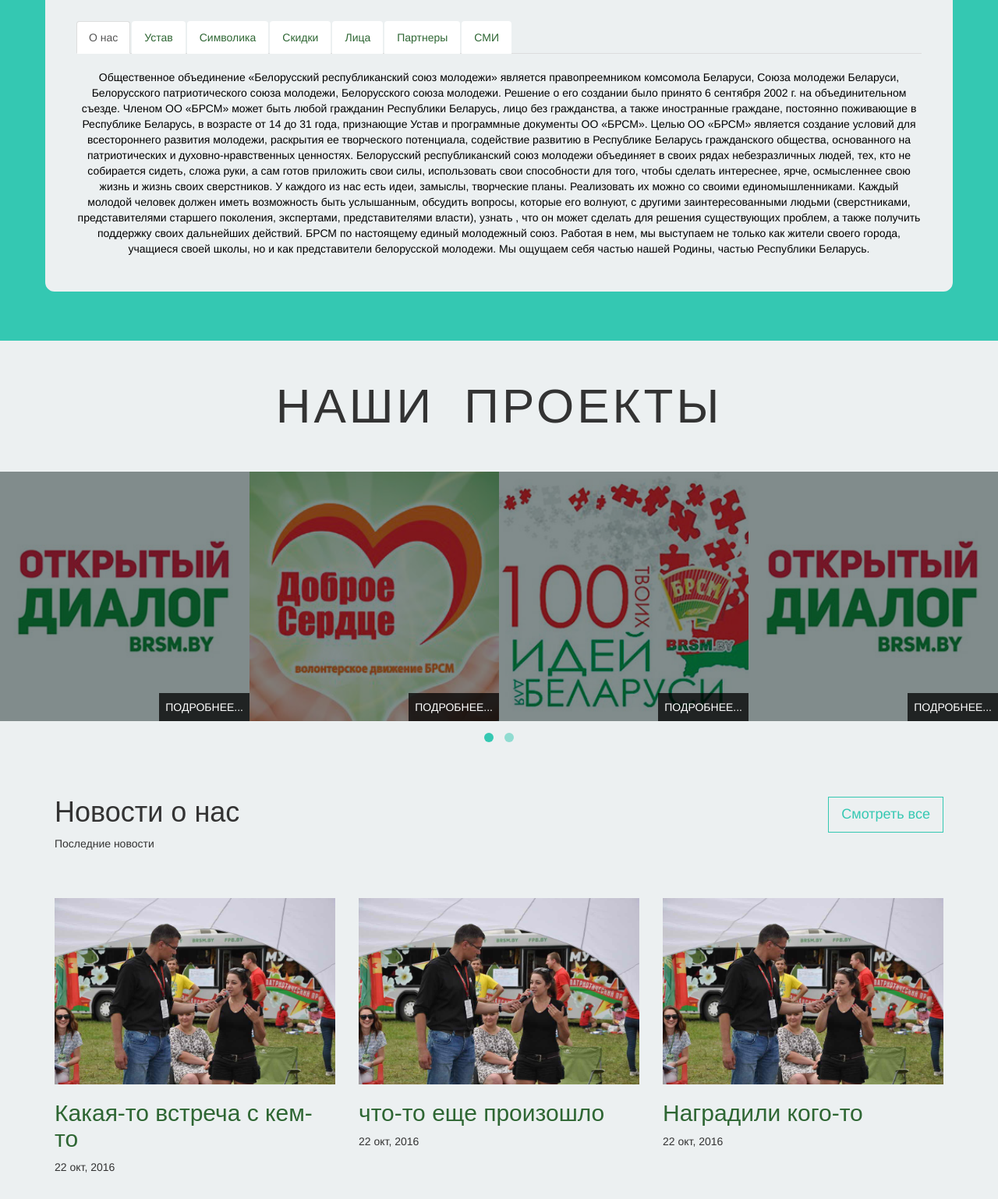
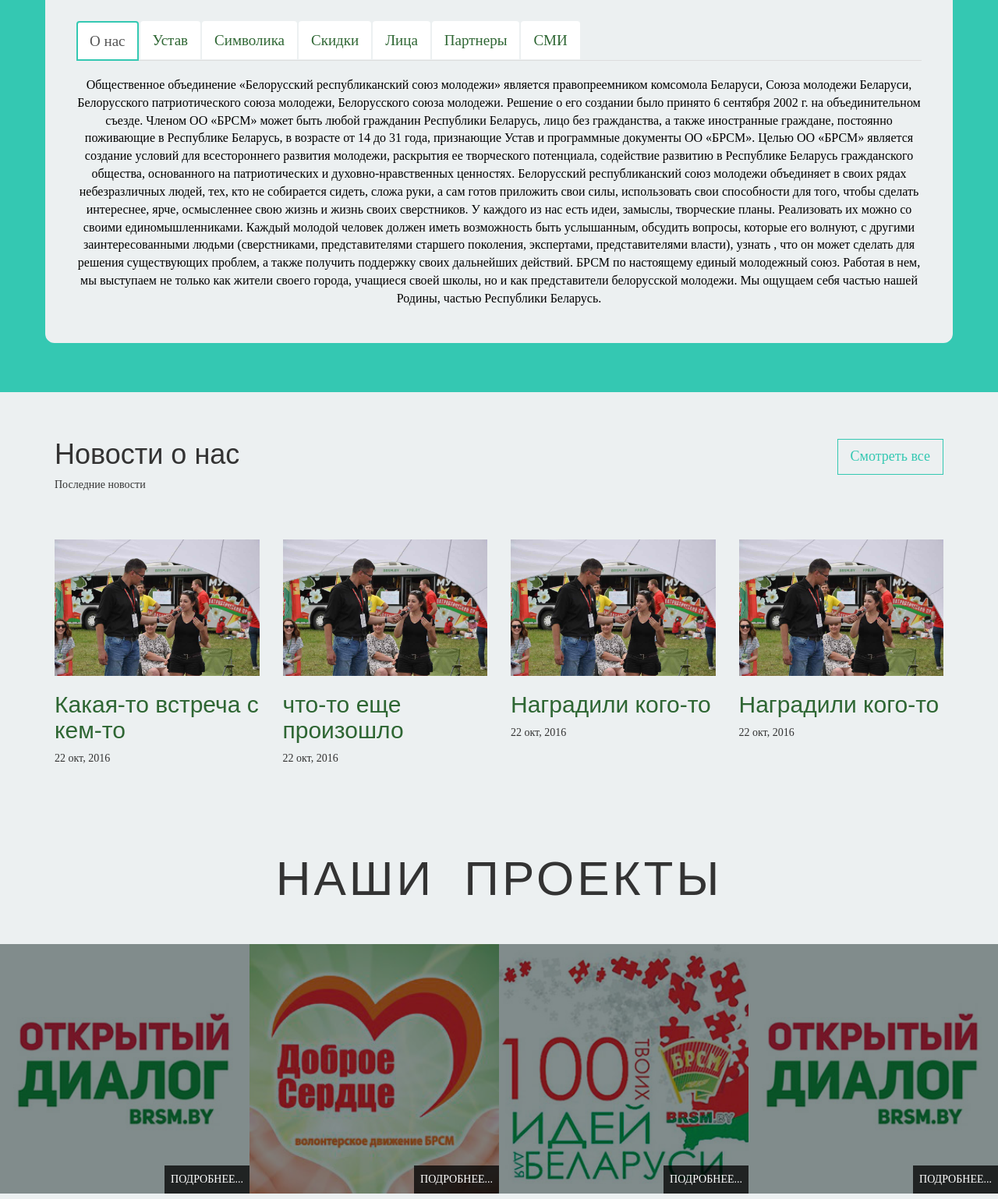
Before and after one commit to darron555/lidabrsm, a plain HTML site: page index.html in a window 1280 px wide. Shown: the part 678-2216 px from the top of the page at 78% size. Drawn offline with Linux system fonts and the light colour scheme; a web font is replaced by a local one.

Commit message:
30/01/2016 v.1.0.2

```diff
--- a/css/main.css
+++ b/css/main.css
@@ -3,18 +3,27 @@
 /* ==========================================================================
     General
 ========================================================================== */
+
+@font-face {
+    src: url("../fonts/aassuannr.ttf");
+    font-family: aassuannr; /* Имя шрифта */
+}
+
 h1,h2,h3,h4,h5,h6,.navbar {
     /*font-family:'Oswald';*/
-    font-family: 'News Cycle', sans-serif;
+    font-family: aassuannr, sans-serif;
     /*font-weight:100;*/
     font-weight: 400;
 }
 
 body {
     padding-top: 70px;
+    font-family:aassuannr ;
 }
  a:active, a:hover, a:focus{
     outline: none;
+     color:#9e4140;
+     text-decoration: none;
 }
 
 a {
@@ -29,10 +38,7 @@ a {
     color: #2e6633;
 }
 
-a:hover {
-    color:#9e4140;
-    text-decoration: none;
-}
+
 .btn-o {
     border:1px solid #34c8b2;
     /*border-radius*/
@@ -247,7 +253,7 @@ Recent works
     padding: 40px 0px;
     text-align: center;
     font-size: 62px;
-    font-family: 'News Cycle', sans-serif;
+    font-family: aassuannr, sans-serif;
     word-spacing: 17px;
     letter-spacing: 4px;
     font-weight: 400;
@@ -401,9 +407,11 @@ Responsive styles
 }
 .about ul li a{
     background: white;
+    font-size: 19px;
 }
 .tab-content{
     margin: 20px 0 ;
+    font-size: 16px;
 }
 
 .about-row{
@@ -412,3 +420,9 @@ Responsive styles
     padding: 25px;
     border-radius: 15px;
 }
+.nav .open > a, .nav .open > a:hover, .nav .open > a:focus{
+    background-color: #9e4140!important;
+}
+.about .nav-tabs > li.active > a, .nav-tabs > li.active > a:hover, .nav-tabs > li.active > a:focus{
+    border: 2px solid #34C8B2;
+}
--- a/index.html
+++ b/index.html
@@ -56,7 +56,7 @@
             <div class="container-fluid">
                 <!-- Brand and toggle get grouped for better mobile display -->
                 <div class="navbar-header">
-                    <button type="button" class="navbar-toggle collapsed " data-toggle="collapse" data-target="#bs-example-navbar-collapse-1" aria-expanded="false">
+                    <button type="button" class="navbar-toggle collapsed " data-toggle="collapse" data-target="#bs-example-navbar-collapse-1" aria-expanded="true">
                         <span class="sr-only">Toggle navigation</span>
                         <span class="icon-bar"></span>
                         <span class="icon-bar"></span>
@@ -67,27 +67,12 @@
 
                 <!-- Collect the nav links, forms, and other content for toggling -->
                 <div class="collapse navbar-collapse" id="bs-example-navbar-collapse-1">
-                    <!--<ul class="nav navbar-nav">
-                        <li class="active"><a href="#">Link <span class="sr-only">(current)</span></a></li>
-                        <li><a href="#">Link</a></li>
-                        <li class="dropdown">
-                            <a href="#" class="dropdown-toggle" data-toggle="dropdown" role="button" aria-haspopup="true" aria-expanded="false">Dropdown <span class="caret"></span></a>
-                            <ul class="dropdown-menu">
-                                <li><a href="#">Action</a></li>
-                                <li><a href="#">Another action</a></li>
-                                <li><a href="#">Something else here</a></li>
-                                <li role="separator" class="divider"></li>
-                                <li><a href="#">Separated link</a></li>
-                                <li role="separator" class="divider"></li>
-                                <li><a href="#">One more separated link</a></li>
-                            </ul>
-                        </li>
-                    </ul>-->
+
                     <form class="navbar-form navbar-right">
                         <div class="form-group">
-                            <input type="text" class="form-control" placeholder="Search">
+                            <input type="text" class="form-control" placeholder="Поиск">
                         </div>
-                        <button type="submit" class="btn btn-default">Submit</button>
+                        <button type="submit" class="btn btn-default">Искать</button>
                     </form>
                     <ul class="nav navbar-nav navbar-right">
                         <li><a href="#">Главная</a></li>
@@ -102,13 +87,13 @@
                         <li><a href="#">В союз с друзьями</a></li>
                         <li><a href="#">Контакты</a></li>
                         <li class="dropdown">
-                            <a href="#" class="dropdown-toggle" data-toggle="dropdown" role="button" aria-haspopup="true" aria-expanded="false">Dropdown <span class="caret"></span></a>
+                            <a href="#" class="dropdown-toggle" data-toggle="dropdown" role="button" aria-haspopup="true" aria-expanded="false">Надо подумать<span class="caret"></span></a>
                             <ul class="dropdown-menu">
-                                <li><a href="#">Action</a></li>
-                                <li><a href="#">Another action</a></li>
-                                <li><a href="#">Something else here</a></li>
+                                <li><a href="#">Ссылка</a></li>
+                                <li><a href="#">Ссылка</a></li>
+                                <li><a href="#">Ссылка</a></li>
                                 <li role="separator" class="divider"></li>
-                                <li><a href="#">Separated link</a></li>
+                                <li><a href="#">Ссылка</a></li>
                             </ul>
                         </li>
                     </ul>
@@ -159,18 +144,18 @@
                         <div class="about">
                             <!-- Nav tabs -->
                             <ul class="nav nav-tabs" role="tablist">
-                                <li role="presentation" class="active"><a href="#about" aria-controls="about" role="tab" data-toggle="tab">О нас</a></li>
+                                <li role="presentation" class="active"><a href="#abouts" aria-controls="abouts" role="tab" data-toggle="tab">О нас</a></li>
                                 <li role="presentation"><a href="#profile" aria-controls="profile" role="tab" data-toggle="tab">Устав</a></li>
-                                <li role="presentation"><a href="#profile" aria-controls="profile" role="tab" data-toggle="tab">Символика</a></li>
-                                <li role="presentation"><a href="#messages" aria-controls="messages" role="tab" data-toggle="tab">Скидки</a></li>
-                                <li role="presentation"><a href="#settings" aria-controls="settings" role="tab" data-toggle="tab">Лица</a></li>
-                                <li role="presentation"><a href="#settings" aria-controls="settings" role="tab" data-toggle="tab">Партнеры</a></li>
-                                <li role="presentation"><a href="#settings" aria-controls="settings" role="tab" data-toggle="tab">СМИ</a></li>
+                                <li role="presentation"><a href="#symb" aria-controls="symb" role="tab" data-toggle="tab">Символика</a></li>
+                                <li role="presentation"><a href="#discounts" aria-controls="discounts" role="tab" data-toggle="tab">Скидки</a></li>
+                                <li role="presentation"><a href="#faces" aria-controls="faces" role="tab" data-toggle="tab">Лица</a></li>
+                                <li role="presentation"><a href="#partn" aria-controls="partn" role="tab" data-toggle="tab">Партнеры</a></li>
+                                <li role="presentation"><a href="#SMI" aria-controls="SMI" role="tab" data-toggle="tab">СМИ</a></li>
                             </ul>
 
                             <!-- Tab panes -->
                             <div class="tab-content">
-                                <div role="tabpanel" class="tab-pane  active" id="about">
+                                <div role="tabpanel" class="tab-pane  active" id="abouts">
                                     Общественное объединение «Белорусский республиканский союз молодежи» является правопреемником комсомола Беларуси, Союза молодежи Беларуси, Белорусского патриотического союза молодежи, Белорусского союза молодежи. Решение о его создании было принято 6 сентября 2002 г. на объединительном съезде. Членом ОО «БРСМ» может быть любой гражданин Республики Беларусь, лицо без гражданства, а также иностранные граждане, постоянно поживающие в Республике Беларусь, в возрасте от 14 до 31 года, признающие Устав и программные документы ОО «БРСМ».
 
                                     Целью ОО «БРСМ» является создание условий для всестороннего развития молодежи, раскрытия ее творческого потенциала, содействие развитию в Республике Беларусь гражданского общества, основанного на патриотических и духовно-нравственных ценностях. Белорусский республиканский союз молодежи объединяет в своих рядах небезразличных людей, тех, кто не собирается сидеть, сложа руки, а сам готов приложить свои силы, использовать свои способности для того, чтобы сделать интереснее, ярче, осмысленнее свою жизнь и жизнь своих сверстников.
@@ -229,11 +214,20 @@
                                     </div>
                                 </div>
 
-                                <div role="tabpanel" class="tab-pane fade" id="messages">
+                                <div role="tabpanel" class="tab-pane fade" id="symb">
                                     ...
                                 </div>
 
-                                <div role="tabpanel" class="tab-pane fade" id="settings">
+                                <div role="tabpanel" class="tab-pane fade" id="discounts">
+                                    ...
+                                </div>
+                                <div role="tabpanel" class="tab-pane fade" id="faces">
+                                    ...
+                                </div>
+                                <div role="tabpanel" class="tab-pane fade" id="partn">
+                                    ...
+                                </div>
+                                <div role="tabpanel" class="tab-pane fade" id="SMI">
                                     ...
                                 </div>
                             </div>
@@ -245,6 +239,41 @@
                 </div>
             </div>
         </div>
+
+
+        <div id="news" class="content-block content-block-gray">
+            <div class="container">
+                <header class="block-heading cleafix">
+                    <a href="#" class="btn btn-o btn-lg pull-right">Смотреть все</a>
+                    <h1>Новости о нас</h1>
+                    <p>Последние новости</p>
+                </header>
+                <section class="block-body">
+                    <div class="row">
+                        <div class="col-sm-3 blog-post">
+                            <img src="img/news1.jpg" alt="Design Your Mind">
+                            <a href="#"><h2>Какая-то встреча с кем-то </h2></a>
+                            <div class="date">22 окт, 2016</div>
+                        </div>
+                        <div class="col-sm-3 blog-post">
+                            <img src="img/news1.jpg" alt="Winter Is Comming">
+                            <a href="#"><h2>что-то еще произошло</h2></a>
+                            <div class="date">22 окт, 2016</div>
+                        </div>
+                        <div class="col-sm-3 blog-post">
+                            <img src="img/news1.jpg" alt="The Illustration">
+                            <a href="#"><h2>Наградили кого-то</h2></a>
+                            <div class="date">22 окт, 2016</div>
+                        </div>
+                        <div class="col-sm-3 blog-post">
+                            <img src="img/news1.jpg" alt="The Illustration">
+                            <a href="#"><h2>Наградили кого-то</h2></a>
+                            <div class="date">22 окт, 2016</div>
+                        </div>
+                    </div>
+                </section>
+            </div><!--/container-->
+        </div><!-- /.content-block content-blog-gray -->
 
 
         <div id="about"  class="recent-projects">
@@ -288,34 +317,7 @@
 
 
 
-        <div id="news" class="content-block content-block-gray">
-            <div class="container">
-                <header class="block-heading cleafix">
-                    <a href="#" class="btn btn-o btn-lg pull-right">Смотреть все</a>
-                    <h1>Новости о нас</h1>
-                    <p>Последние новости</p>
-                </header>
-                <section class="block-body">
-                    <div class="row">
-                        <div class="col-sm-4 blog-post">
-                            <img src="img/news1.jpg" alt="Design Your Mind">
-                            <a href="#"><h2>Какая-то встреча с кем-то </h2></a>
-                            <div class="date">22 окт, 2016</div>
-                        </div>
-                        <div class="col-sm-4 blog-post">
-                            <img src="img/news1.jpg" alt="Winter Is Comming">
-                            <a href="#"><h2>что-то еще произошло</h2></a>
-                            <div class="date">22 окт, 2016</div>
-                        </div>
-                        <div class="col-sm-4 blog-post">
-                            <img src="img/news1.jpg" alt="The Illustration">
-                            <a href="#"><h2>Наградили кого-то</h2></a>
-                            <div class="date">22 окт, 2016</div>
-                        </div>
-                    </div>
-                </section>
-            </div><!--/container-->
-        </div><!-- /.content-block content-blog-gray -->
+
 
 
         <div class="container-fluid">
```
Also changed, not shown: fonts/NewsCycle-Regular.ttf (added), fonts/aassuannr.ttf (added).
